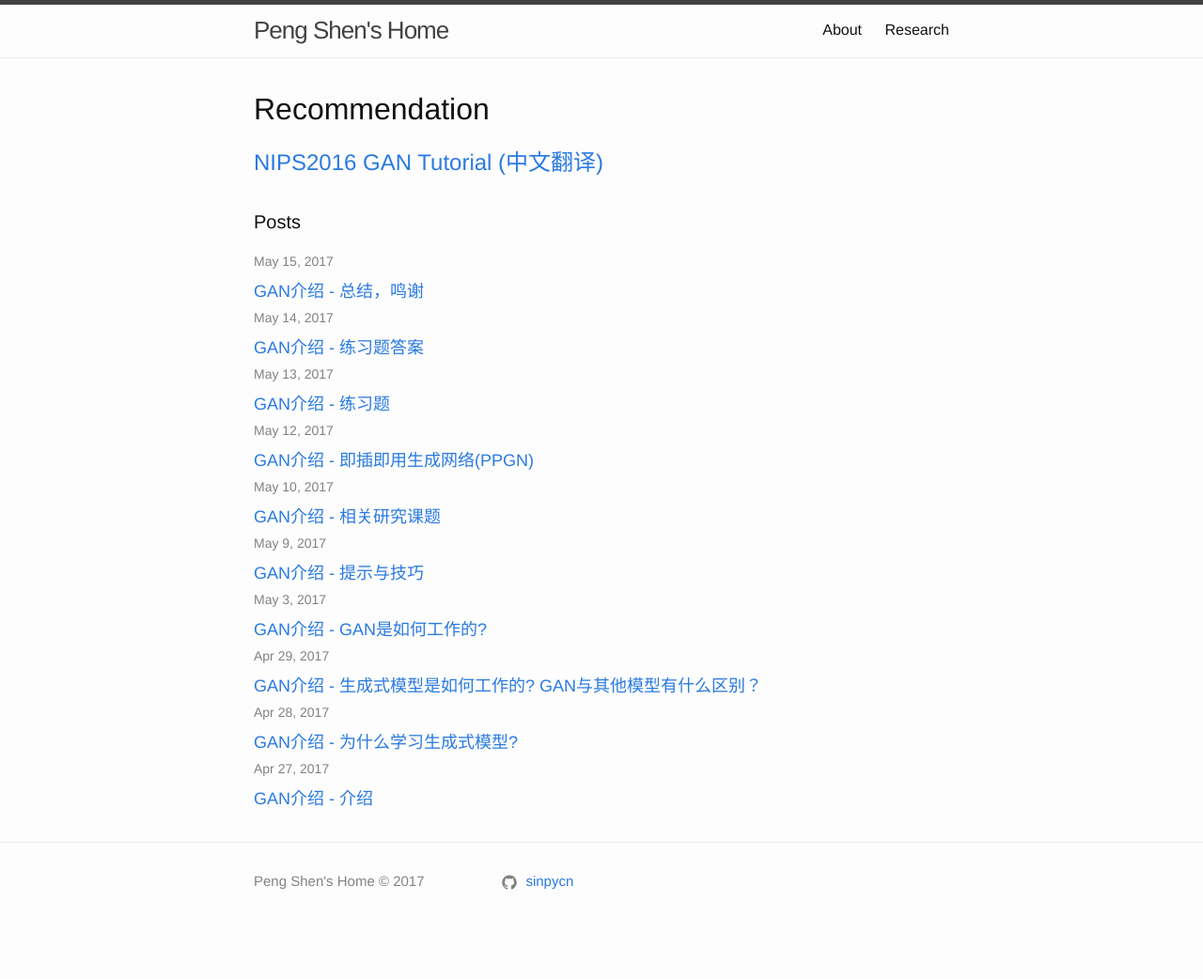
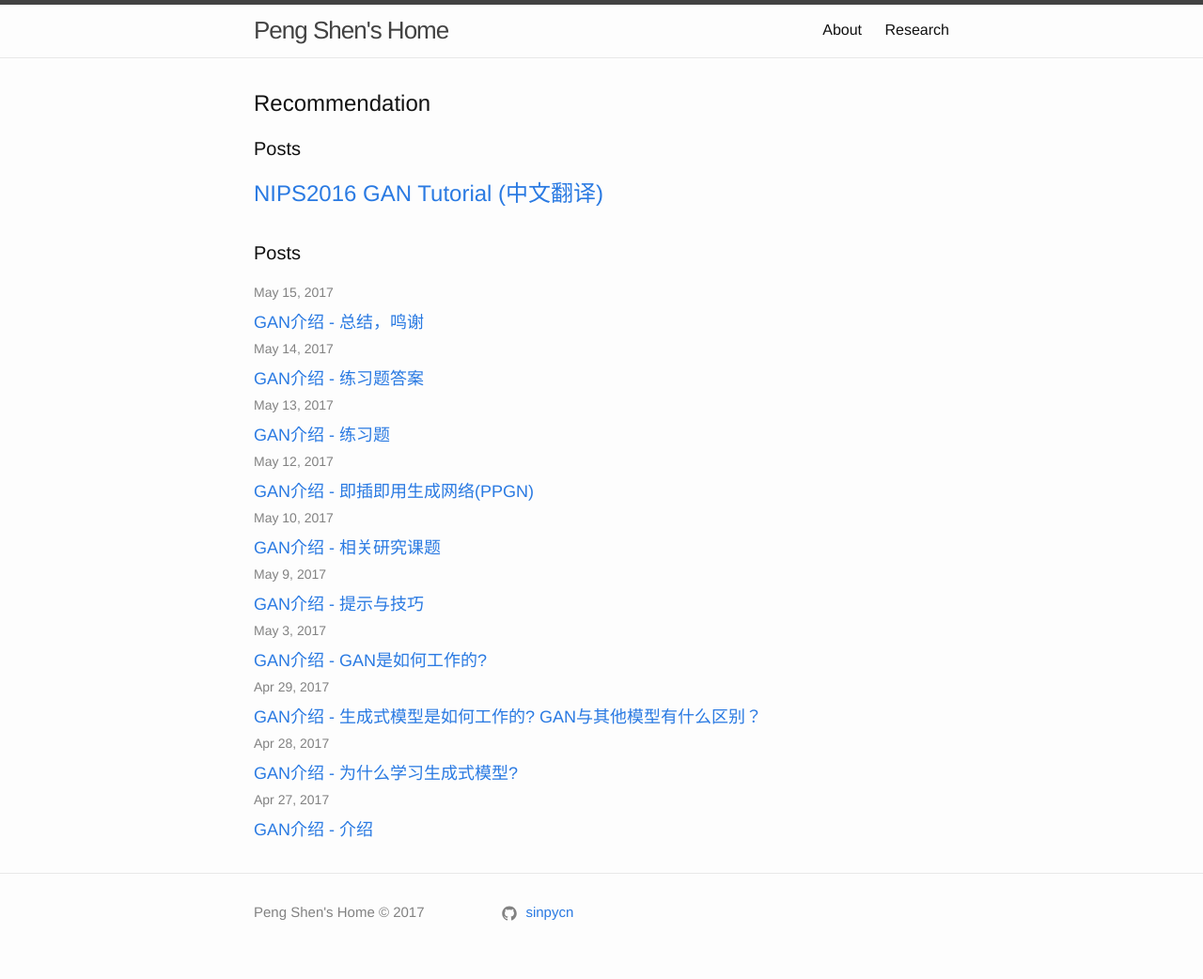
Before and after one commit to sinpycn/sinpycn.github.io, a Jekyll site: the page built from index.md, in a window 1280 px wide. Shown: the whole page at 94% size. Built offline with Jekyll 4.4.1, drawn with Linux system fonts in a browser that asks for light colours; before the commit the page ends 1009 px from its top, so only the background shows below that.

Commit message:
Update home.html

```diff
--- a/_layouts/home.html
+++ b/_layouts/home.html
@@ -4,8 +4,8 @@ layout: default
 
 <div class="home">
 
-
-  <h1>Recommendation</h1>
+  <h2>Recommendation</h2>
+  <h1 class="page-heading">Posts</h1>
   <ul class="post-list">
     <li>
       <h2><a href="/category/gan-tutorial.html" style="text-decoration: none;">NIPS2016 GAN Tutorial (中文翻译)</a></h2>
```
